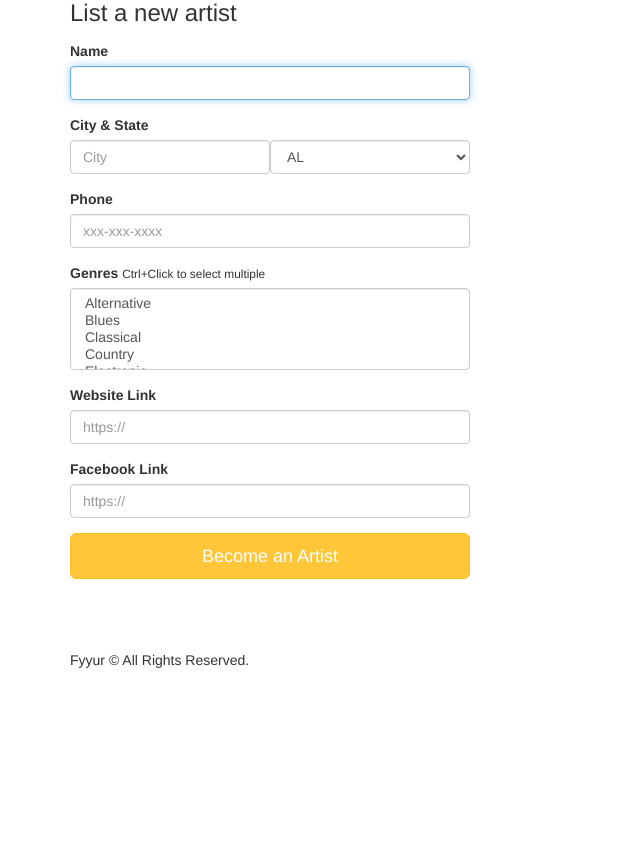
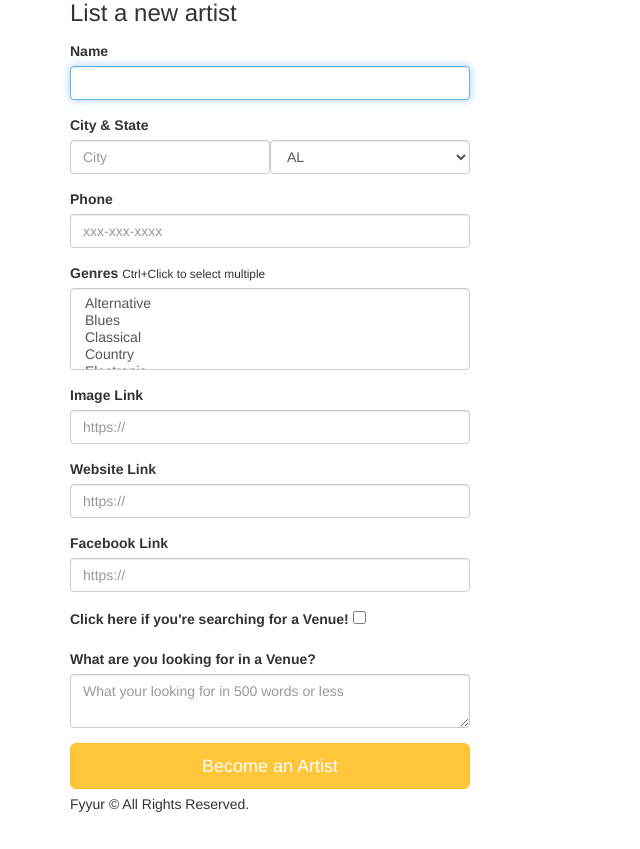
Before and after one commit to adjustyourtone/fyyurproject, a Flask app: page /artists/create in a window 1280 px wide. Shown: the part 95-944 px from the top of the page, without its empty margins (0-640 px from the left). Before the commit the page ends 763 px from the top, so only its background shows below. Run offline with Flask 2, Linux system fonts and the light colour scheme; some libraries are stand-ins or nearby versions.

Commit message:
Implemented 'Create Artist' submission

```diff
--- a/app.py
+++ b/app.py
@@ -442,14 +442,55 @@ def create_artist_form():
 @app.route('/artists/create', methods=['POST'])
 def create_artist_submission():
   # called upon submitting the new artist listing form
-  # TODO: insert form data as a new Venue record in the db, instead
+  # TODO: insert form data as a new Artists record in the db, instead
   # TODO: modify data to be the data object returned from db insertion
+    response = {}
+    error = False
+    try:
+        name = request.form.get("name")
+        city = request.form.get("city")
+        state = request.form.get("state")
+        phone = request.form.get("phone")
+        image_link = request.form.get('image_link')
+        website = request.form.get('website')
+        facebook_link = request.form.get("facebook_link")
+        genres = request.form.getlist("genres")
+          # Created an if statement to accept True/False (wasn't working otherwise)
+        seeking_venue = True if 'seeking_venue' in request.form else False
+        seeking_description = request.form['seeking_description']
+        artist = Artist(
+            name=name,
+            city=city,
+            state=state,
+            phone=phone,
+            image_link=image_link,
+            genres=genres,
+            website=website,
+            facebook_link=facebook_link,
+            seeking_venue=seeking_venue,
+            seeking_description=seeking_description
+        )
+        response["name"] = artist.name
+        db.session.add(artist)
+        db.session.commit()
+    except:
+        error = True
+        db.session.rollback()
+        print(sys.exc_info())
+    finally:
+        db.session.close()
+        if error == False:
+              # on successful db insert, flash success
+              flash('Artist ' + request.form['name'] + ' was successfully listed!')
+        else:
+            # TODO: on unsuccessful db insert, flash an error instead.
+            # e.g., flash('An error occurred. Venue ' + data.name + ' could not be listed.')
+            # see: http://flask.pocoo.org/docs/1.0/patterns/flashing/
+            flash("An error occurred. Artist " + request.form["name"] + " could not be listed.")
+            print(sys.exc_info())
 
-  # on successful db insert, flash success
-  flash('Artist ' + request.form['name'] + ' was successfully listed!')
-  # TODO: on unsuccessful db insert, flash an error instead.
-  # e.g., flash('An error occurred. Artist ' + data.name + ' could not be listed.')
-  return render_template('pages/home.html')
+          # e.g., flash('An error occurred. Artist ' + data.name + ' could not be listed.')
+    return render_template('pages/home.html')
 
 
 #  Shows
--- a/forms.py
+++ b/forms.py
@@ -1,7 +1,13 @@
 from datetime import datetime
 from flask_wtf import Form
 from wtforms import StringField, SelectField, SelectMultipleField, DateTimeField, BooleanField, TextAreaField, validators
-from wtforms.validators import DataRequired, AnyOf, URL
+from wtforms.validators import DataRequired, AnyOf, URL, Regexp, ValidationError
+import re
+
+# Create a phone validation to remove letters:
+def phone_validation(form, field):
+    if not re.search(r"^[0-9]*$", field.data):
+        raise ValidationError("Phone number should only contain digits.")
 
 class ShowForm(Form):
     artist_id = StringField(
@@ -85,7 +91,7 @@ class VenueForm(Form):
         'address', validators=[DataRequired()]
     )
     phone = StringField(
-        'phone'
+        'phone', validators=[DataRequired(), Regexp("^[0-9]*$", message="Phone number should only contain digits")]
     )
     image_link = StringField(
         'image_link'
@@ -197,8 +203,8 @@ class ArtistForm(Form):
         ]
     )
     phone = StringField(
-        # TODO implement validation logic for state
-        'phone'
+        # TODO implement validation logic for phone - Done
+        'phone', validators=[phone_validation]
     )
     image_link = StringField(
         'image_link'
@@ -230,12 +236,18 @@ class ArtistForm(Form):
         ]
     )
     # Artists should provide website AND facebook link: add website field
-    website_link = StringField(
-        'website_link', validators=[URL()]
+    website = StringField(
+        'website', validators=[URL()]
     )
     facebook_link = StringField(
         # TODO implement enum restriction
         'facebook_link', validators=[URL()]
     )
+    seeking_venue = BooleanField(
+        'seeking_venue'
+    )
+    seeking_description = TextAreaField(
+        'seeking_description'
+    )
 
 # TODO IMPLEMENT NEW ARTIST FORM AND NEW SHOW FORM (there is already a new artist form. and a new Show Form....)
--- a/personallog.txt
+++ b/personallog.txt
@@ -30,3 +30,6 @@
     **form submission is working, but seeking_talent is always F no matter what...
 
 9/27 - fixed seeking talent. Needed to create an if statment to get the boolean to work right.
+9/28 - corrected Create Artist Form and added missing fields as nec.
+        - Phone validation is not working for Venue or Artist Create.
+        - Create artist is now working with all correct fields
--- a/templates/forms/new_artist.html
+++ b/templates/forms/new_artist.html
@@ -28,14 +28,27 @@
         <small>Ctrl+Click to select multiple</small>
         {{ form.genres(class_ = 'form-control', placeholder='Genres',autofocus = true) }}
       </div>
-      <!-- added in missing field forms -->
+      <!-- added in missing field forms: Image, Website, Seeking V and D -->
+      <div class="form-group">
+        <label for="image_link">Image Link</label>
+        {{ form.image_link(class_ = 'form-control', placeholder='https://', autofocus = true) }}
+      </div>
       <div class="form-group">
         <label for="website">Website Link</label>
-        {{ form.website_link(class_ = 'form-control', placeholder='https://', autofocus = true) }}
+        {{ form.website(class_ = 'form-control', placeholder='https://', autofocus = true) }}
       </div>
+
       <div class="form-group">
           <label for="facebook">Facebook Link</label>
           {{ form.facebook_link(class_ = 'form-control', placeholder='https://', autofocus = true) }}
+      </div>
+      <div class="form-group">
+        <label for="seeking_venue">Click here if you're searching for a Venue!</label>
+        {{ form.seeking_venue(class_ = 'form-check-input', placeholder='Yes', autofocus = true) }}
+      </div>
+      <div class="form-group">
+          <label for="seeking_description">What are you looking for in a Venue?</label>
+          {{ form.seeking_description(class_ = 'form-control', placeholder='What your looking for in 500 words or less', autofocus = true) }}
       </div>
       <input type="submit" value="Become an Artist" class="btn btn-primary btn-lg btn-block">
     </form>
```
